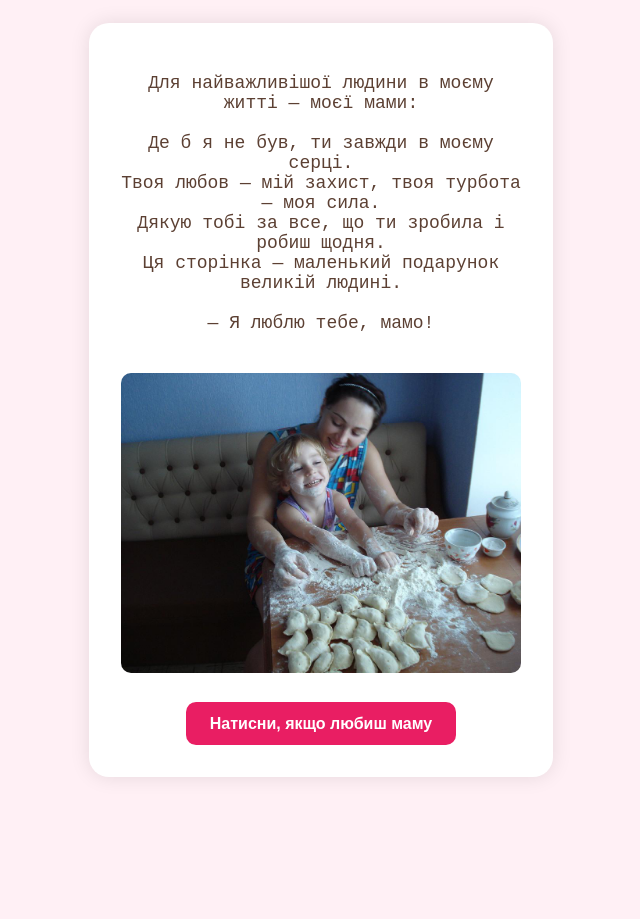
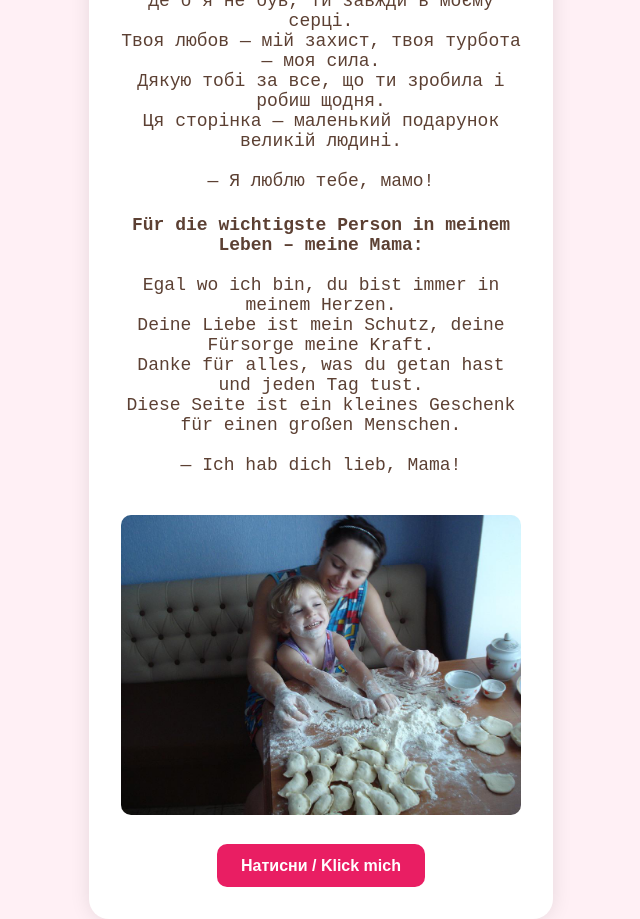
Before and after one commit to Tdmanton/Mam, a plain HTML site: page index.html in a window 1280 px wide. Shown: the whole page, without its empty margins (319-959 px from the left). Before the commit the page ends 800 px from the top, so only its background shows below. Drawn offline with Linux system fonts and the light colour scheme.

Commit message:
Add files via upload

```diff
--- a/index.html
+++ b/index.html
@@ -2,13 +2,13 @@
 <html lang="uk">
 <head>
   <meta charset="UTF-8">
-  <title>Для мами</title>
+  <title>Für Mama / Для мами</title>
   <link rel="stylesheet" href="style.css">
 </head>
 <body>
   <div class="Love__You">
     <p>
-      Для найважливішої людини в моєму житті — моєї мами:<br><br>
+      <strong>Для найважливішої людини в моєму житті — моєї мами:</strong><br><br>
       Де б я не був, ти завжди в моєму серці.<br>
       Твоя любов — мій захист, твоя турбота — моя сила.<br>
       Дякую тобі за все, що ти зробила і робиш щодня.<br>
@@ -16,9 +16,20 @@
       — Я люблю тебе, мамо!
     </p>
 
+    <p>
+      <strong>Für die wichtigste Person in meinem Leben – meine Mama:</strong><br><br>
+      Egal wo ich bin, du bist immer in meinem Herzen.<br>
+      Deine Liebe ist mein Schutz, deine Fürsorge meine Kraft.<br>
+      Danke für alles, was du getan hast und jeden Tag tust.<br>
+      Diese Seite ist ein kleines Geschenk für einen großen Menschen.<br><br>
+      — Ich hab dich lieb, Mama!
+    </p>
+
     <img src="mama_photo.jpg" alt="Фото з мамою" class="tree-img" />
 
-    <button class="love-btn" onclick="alert('Мамо, я тебе дуже люблю!')">Натисни, якщо любиш маму</button>
+    <button class="love-btn" onclick="alert('Мамо, я тебе дуже люблю! / Mama, ich hab dich lieb!')">
+      Натисни / Klick mich
+    </button>
   </div>
 
   <script src="script.js"></script>
```
